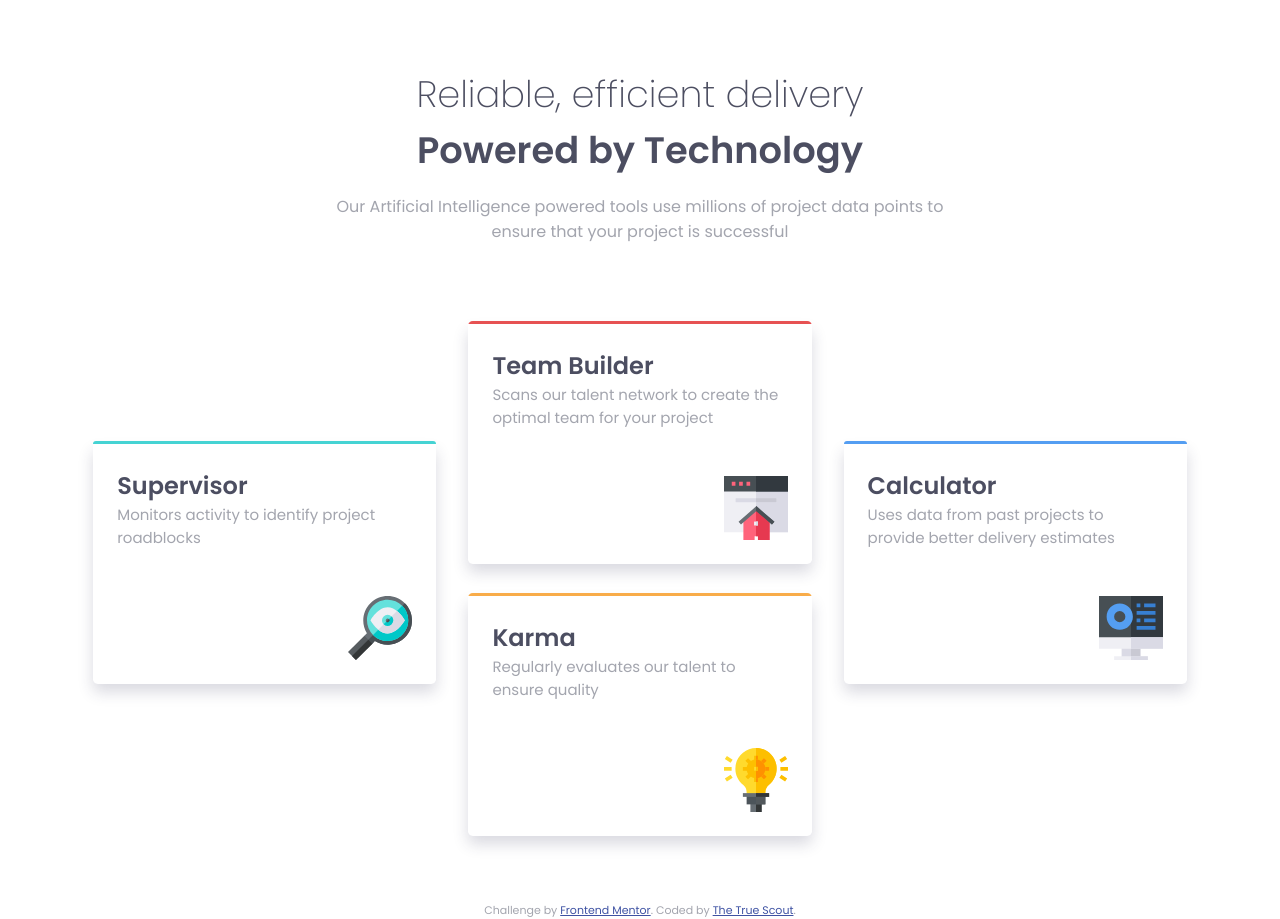
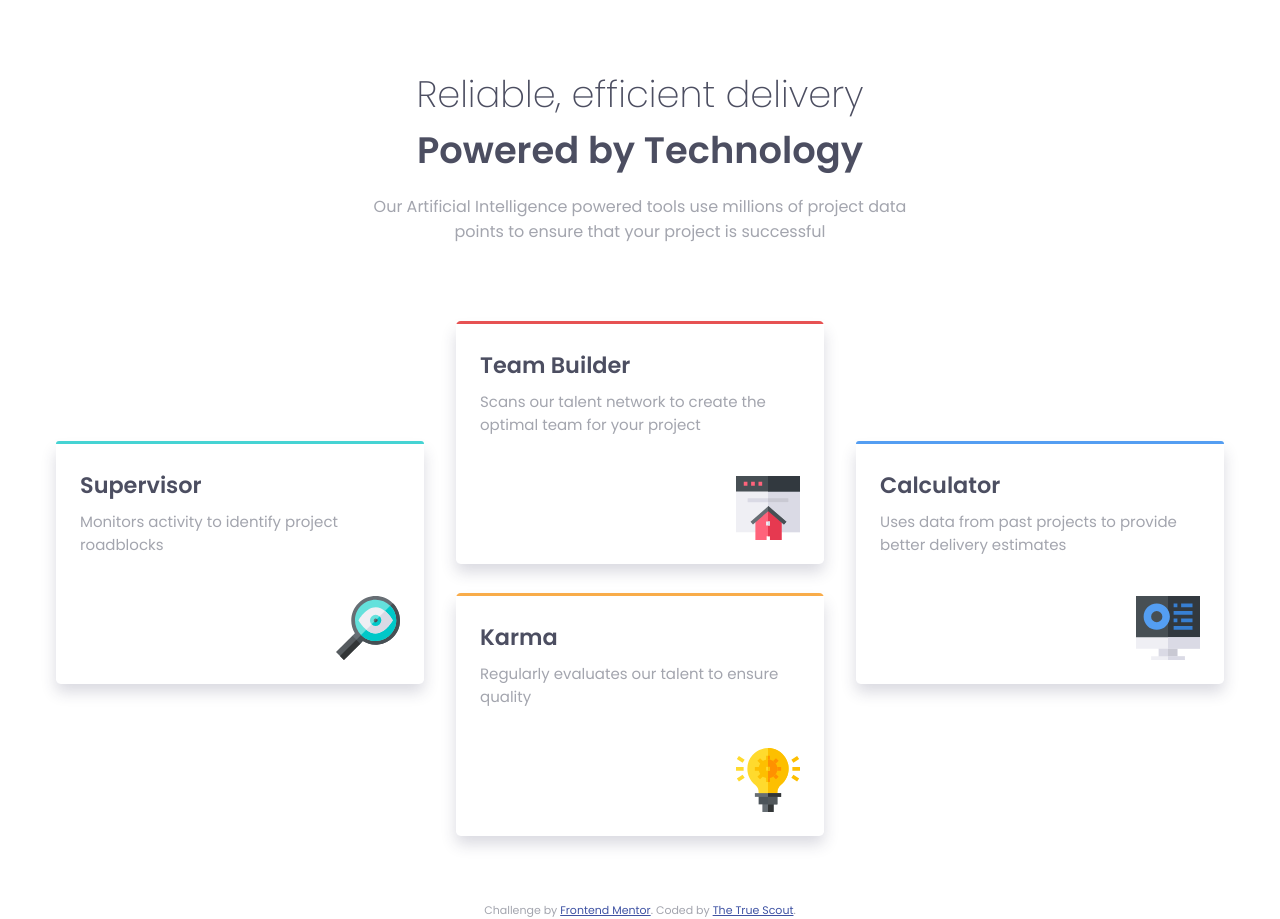
Before and after one commit to TheTrueScout/four-card-feature-section-master, a plain HTML site: page index.html in a window 1280 px wide. Drawn offline with Linux system fonts and the light colour scheme.

Commit message:
changed the sizes of a few things

```diff
--- a/styles.css
+++ b/styles.css
@@ -59,7 +59,7 @@ img, picture, video, canvas, svg {
 h1 {
   font-family: 'Poppins', sans-serif;
   font-weight: 200;
-  font-size: clamp(1.7rem, 1.5rem + 1vw, 3rem);
+  font-size: clamp(1.7rem, 1.5rem + 1vw, 2.5rem);
   color: var(--Very-Dark-Blue);
 }
 
@@ -75,7 +75,7 @@ h2 {
 }
 
 .h1--Small {
-  font-size: 1.5rem;
+  font-size: 1.4rem;
 }
 
 p {
@@ -94,7 +94,7 @@ main {
 
 .container{
   padding: 1rem;
-  max-width: 71rem;
+  max-width: 75rem;
   display: flex;
   flex-direction: column;
   align-items: center;
@@ -103,7 +103,7 @@ main {
 .container__header {
   text-align: center;
   margin-bottom: 4rem;
-  max-width: 40rem;
+  max-width: 36rem;
 }
 
 .container__header h2 {
@@ -119,7 +119,7 @@ main {
 
 .container__content__card {
   width: 100%;
-  max-width: 21.45rem;
+  max-width: 23rem;
   height: 15rem;
   padding: 1.5rem;
   border-radius: 0 0 0.3rem 0.3rem;
@@ -130,6 +130,12 @@ main {
   background-color: var(--Default-White);
 
   position: relative;
+}
+
+.container__content__card__header {
+  display: flex;
+  flex-direction: column;
+  gap: 0.5rem;
 }
 
 .container__content__card svg {
@@ -171,7 +177,7 @@ main {
 
 
 
-@media screen and (min-width: 70.313rem) {
+@media screen and (min-width: 75rem) {
 
   .container__header {
     margin-bottom: 5rem;
```
